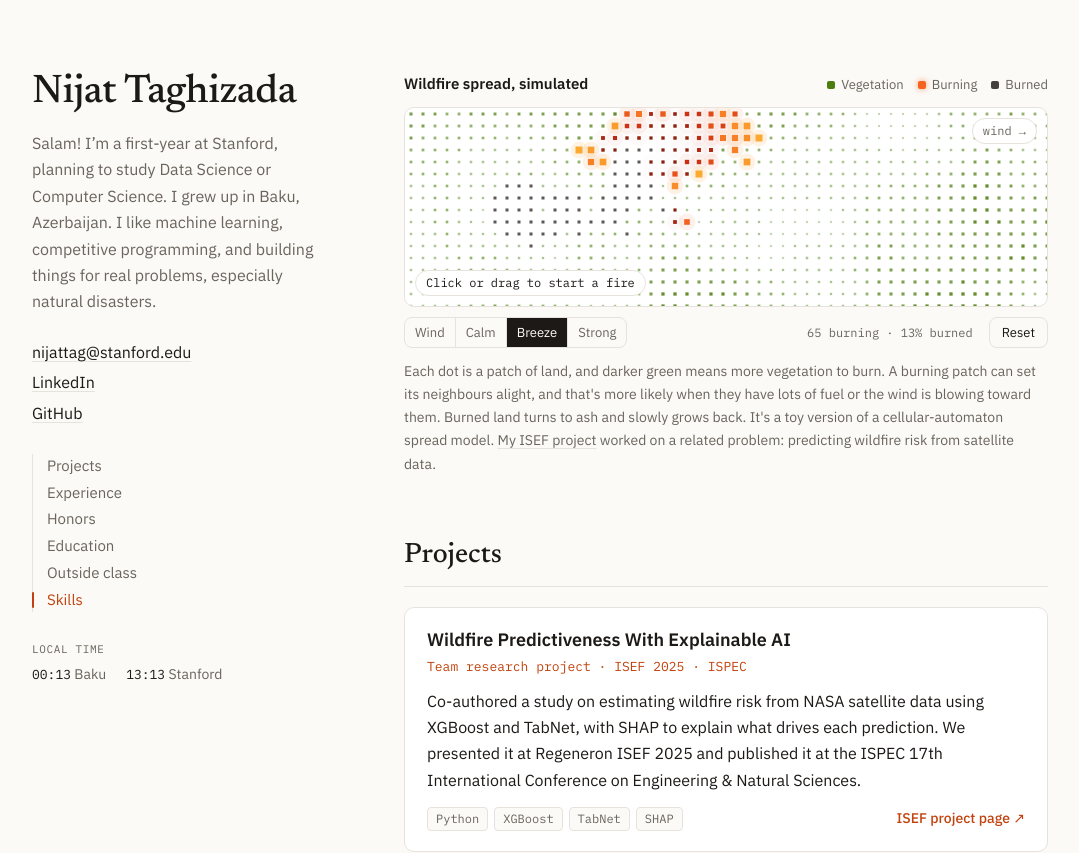
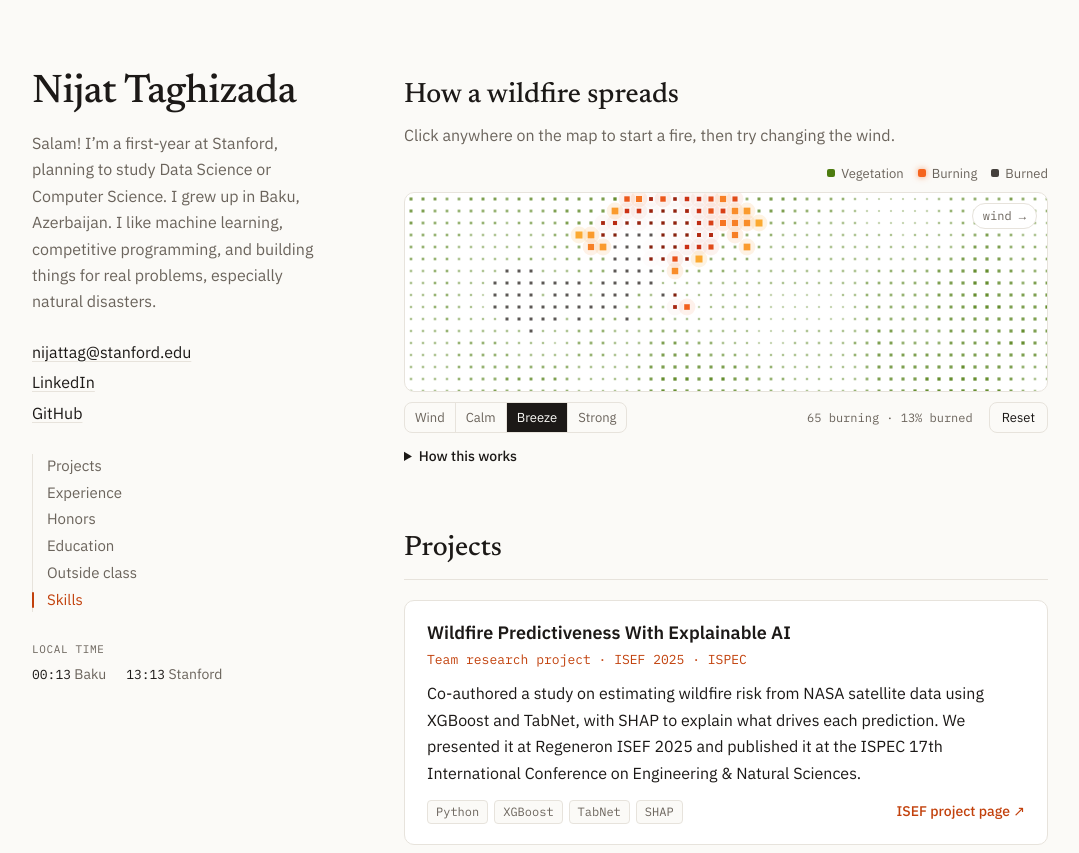
Before and after one commit to NijatTaghizada/nijat-website, a React (Vite) app: page / in a window 1280 px wide. Shown: the top 853 px of the page, without its empty margins (100-1179 px from the left). Built offline with nearby package versions, Linux system fonts and the light colour scheme.

Commit message:
Clearer wildfire simulation intro
- Title it 'How a wildfire spreads' with a one-line hint
- Move the explanation into a short 'How this works' toggle
- Drop the redundant in-map hint

```diff
--- a/src/components/FireSim.tsx
+++ b/src/components/FireSim.tsx
@@ -11,12 +11,14 @@ export default function FireSim() {
   const [wind, setWind] = useState(WINDS[1].value)
   const [resetKey, setResetKey] = useState(0)
   const [stats, setStats] = useState<FireStats>({ burning: 0, burnedPct: 0 })
-  const [touched, setTouched] = useState(false)
 
   return (
     <figure className="sim">
+      <div className="sim-head">
+        <h2 className="sim-title">How a wildfire spreads</h2>
+        <p className="sim-sub">Click anywhere on the map to start a fire, then try changing the wind.</p>
+      </div>
       <div className="sim-top">
-        <span className="sim-title">Wildfire spread, simulated</span>
         <ul className="sim-legend">
           <li><i className="sw sw-veg" /> Vegetation</li>
           <li><i className="sw sw-fire" /> Burning</li>
@@ -25,8 +27,7 @@ export default function FireSim() {
       </div>
 
       <div className="sim-box">
-        <FireField wind={wind} resetKey={resetKey} onStats={setStats} onUserIgnite={() => setTouched(true)} />
-        {!touched && <div className="sim-hint">Click or drag to start a fire</div>}
+        <FireField wind={wind} resetKey={resetKey} onStats={setStats} />
         {wind > 0 && <div className="sim-wind" aria-hidden="true">wind →</div>}
       </div>
 
@@ -50,13 +51,20 @@ export default function FireSim() {
         <button className="sim-reset" onClick={() => setResetKey(k => k + 1)}>Reset</button>
       </div>
 
-      <figcaption>
-        Each dot is a patch of land, and darker green means more vegetation to burn. A burning patch can set its
-        neighbours alight, and that's more likely when they have lots of fuel or the wind is blowing toward them.
-        Burned land turns to ash and slowly grows back. It's a toy version of a cellular-automaton
-        spread model. <a href="#projects">My ISEF project</a> worked on a related problem: predicting wildfire risk
-        from satellite data.
-      </figcaption>
+      <details className="sim-info">
+        <summary>How this works</summary>
+        <ul>
+          <li>Each dot is a patch of land. Darker green means more vegetation, so more fuel to burn.</li>
+          <li>Fire jumps to neighbouring patches, more easily when they have lots of fuel or the wind blows toward them.</li>
+          <li>Bare patches with little fuel act as firebreaks, so fires stop there.</li>
+          <li>Burned land turns to ash and slowly grows back.</li>
+        </ul>
+        <p>
+          It's a simple cellular-automaton model, not a real forecast.{' '}
+          <a href="#projects">My ISEF project</a> worked on a related problem: predicting wildfire risk from
+          satellite data.
+        </p>
+      </details>
     </figure>
   )
 }
--- a/src/index.css
+++ b/src/index.css
@@ -72,8 +72,10 @@ a:hover { color: var(--accent); text-decoration-color: currentColor; }
 
 /* ---------- Fire sim ---------- */
 .sim { margin: 0 0 56px; }
-.sim-top { display: flex; justify-content: space-between; align-items: baseline; flex-wrap: wrap; gap: 8px 16px; margin-bottom: 10px; }
-.sim-title { font-weight: 600; font-size: 15px; }
+.sim-head { margin-bottom: 14px; }
+.sim-title { border: 0; padding: 0; margin: 0 0 4px; }
+.sim-sub { margin: 0; color: var(--muted); }
+.sim-top { display: flex; justify-content: flex-end; margin-bottom: 8px; }
 .sim-legend { list-style: none; margin: 0; padding: 0; display: flex; gap: 14px; font-size: 13px; color: var(--muted); }
 .sim-legend li { display: flex; align-items: center; gap: 6px; }
 .sw { width: 8px; height: 8px; border-radius: 2px; display: inline-block; }
@@ -85,11 +87,10 @@ a:hover { color: var(--accent); text-decoration-color: currentColor; }
   overflow: hidden; background: var(--surface); cursor: crosshair; touch-action: none;
 }
 .fire-field { position: absolute; inset: 0; width: 100%; height: 100%; display: block; }
-.sim-hint, .sim-wind {
+.sim-wind {
   position: absolute; pointer-events: none; font-size: 12px; font-family: var(--mono);
   background: var(--surface); border: 1px solid var(--line); border-radius: 999px; padding: 2px 10px;
 }
-.sim-hint { left: 10px; bottom: 10px; color: var(--text); }
 .sim-wind { right: 10px; top: 10px; color: var(--muted); }
 .sim-controls { display: flex; align-items: center; flex-wrap: wrap; gap: 10px 16px; margin-top: 10px; }
 .seg { display: inline-flex; align-items: center; border: 1px solid var(--line); border-radius: 8px; overflow: hidden; font-size: 13px; }
@@ -101,7 +102,12 @@ a:hover { color: var(--accent); text-decoration-color: currentColor; }
 .sim-stats { color: var(--muted); font-size: 12px; margin-left: auto; }
 .sim-reset { background: none; border: 1px solid var(--line); border-radius: 8px; padding: 4px 12px; font-size: 13px; color: var(--text); }
 .sim-reset:hover { border-color: var(--accent); color: var(--accent); }
-.sim figcaption { font-size: 14px; color: var(--muted); margin-top: 12px; }
+.sim-info { margin-top: 12px; font-size: 14px; color: var(--muted); }
+.sim-info summary { cursor: pointer; color: var(--text); font-weight: 500; width: fit-content; }
+.sim-info summary:hover { color: var(--accent); }
+.sim-info ul { margin: 8px 0; padding-left: 18px; }
+.sim-info li { margin-bottom: 4px; }
+.sim-info p { margin: 0; }
 @media (max-width: 560px) { .sim-stats { margin-left: 0; width: 100%; order: 3; } }
 
 /* ---------- Sections ---------- */
```
